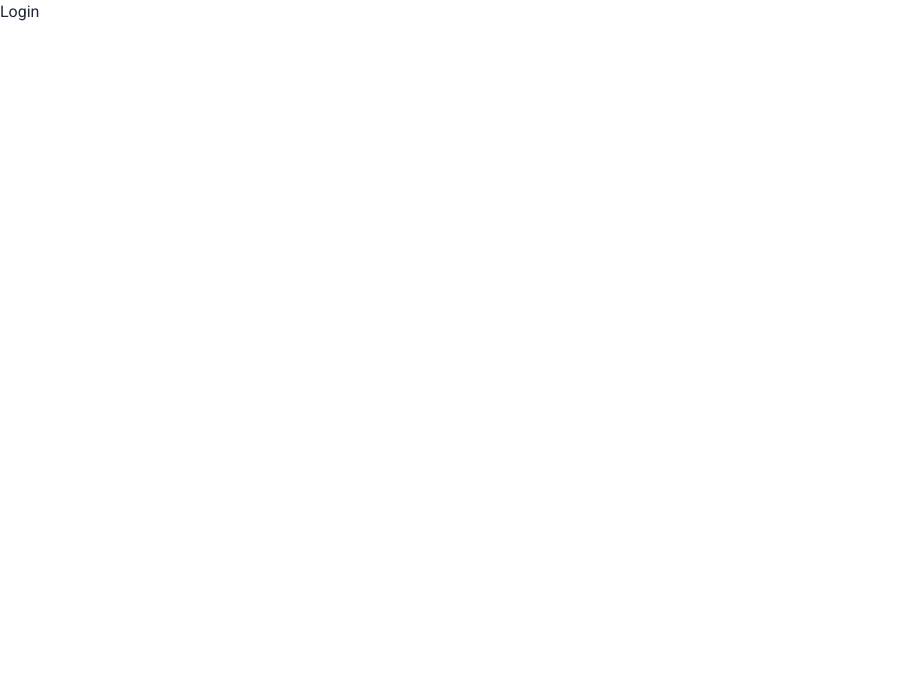
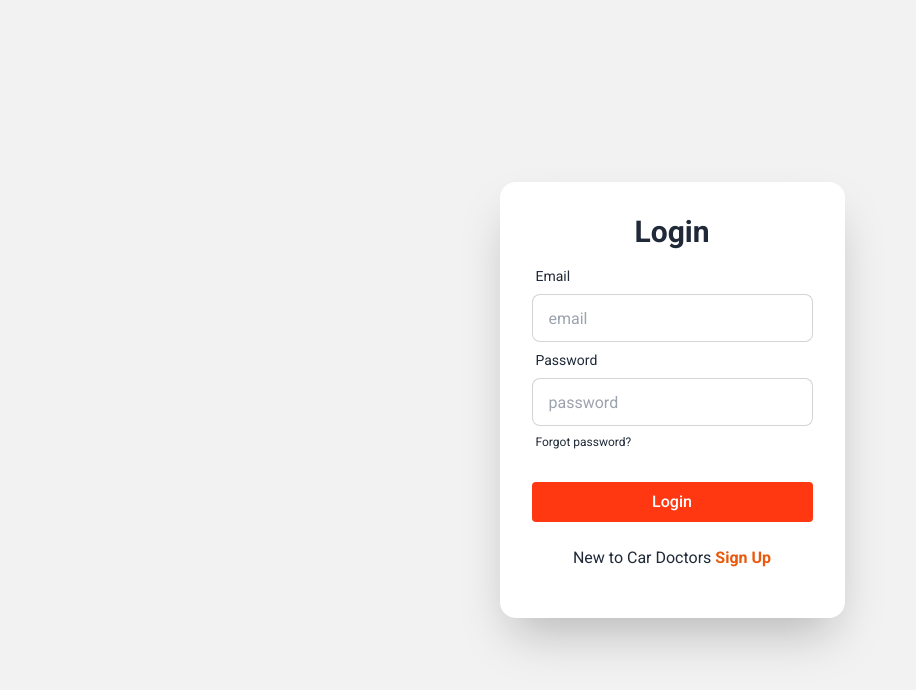
Before and after one commit to Jobayer98/college-service-client, a React (Vite) app: page /login in a window 1280 px wide. Shown: the top 690 px of the page, without its empty margins (0-916 px from the left). Built offline with nearby package versions, Linux system fonts and the light colour scheme; a web font is replaced by a local one.

Commit message:
added login page

```diff
--- a/src/pages/Login/Login.jsx
+++ b/src/pages/Login/Login.jsx
@@ -1,5 +1,154 @@
+import { Link } from "react-router-dom";
+// import img from "../../assets/images/login/login.svg";
+// import { useContext, useState } from "react";
+// import AuthContext from "../../context/AuthContext";
+// import { useForm } from "react-hook-form";
+
 const Login = () => {
-  return <div>Login</div>;
+  // const [error, setError] = useState(false);
+  // const location = useLocation();
+  // const navigate = useNavigate();
+  // const { login, loginWithGoogle, loginWithFacebook, loginWithGithub } =
+  //   useContext(AuthContext);
+
+  // const { register, handleSubmit } = useForm();
+
+  // const from = location.state?.form?.pathname || "/";
+
+  // const onSubmit = (data) => {
+  //   login(data.email, data.password)
+  //     .then((res) => {
+  //       setError(false);
+  //       console.log(res);
+  //       navigate(from, { replace: true });
+  //     })
+  //     .catch((err) => {
+  //       setError(true);
+  //     });
+  // };
+
+  // // login with google account
+  // const handleLoginGoogle = () => {
+  //   loginWithGoogle()
+  //     .then((res) => {
+  //       setError(false);
+  //       if (res?.user) {
+  //         notify();
+
+  //         const user = {
+  //           name: res.user.displayName,
+  //           email: res.user.email,
+  //         };
+  //         saveUser(user);
+  //         navigate(from, { replace: true });
+  //       }
+  //     })
+  //     .catch(() => {
+  //       setError(true);
+  //     });
+  // };
+
+  // // login with github account
+  // const handleLoginGithub = () => {
+  //   loginWithGithub()
+  //     .then((res) => {
+  //       setError(false);
+  //       if (res?.user) {
+  //         notify();
+  //         const user = {
+  //           name: res.user.displayName,
+  //           email: res.user.email,
+  //         };
+  //         saveUser(user);
+  //         navigate(from, { replace: true });
+  //       }
+  //     })
+  //     .catch(() => {
+  //       setError(true);
+  //     });
+  // };
+
+  // // login with facebook account
+
+  // const handLoginFacebook = () => {
+  //   loginWithFacebook()
+  //     .then((res) => {
+  //       setError(false);
+  //       if (res?.user) {
+  //         notify();
+  //         const user = {
+  //           name: res.user.displayName,
+  //           email: res.user.email,
+  //         };
+  //         saveUser(user);
+  //         navigate(from, { replace: true });
+  //       }
+  //     })
+  //     .catch(() => {
+  //       setError(true);
+  //     });
+  // };
+
+  return (
+    <div className="hero min-h-screen bg-base-200">
+      <div className="hero-content flex-col md:flex-row">
+        <div className="w-1/2 mr-12 block">
+          {/* {<img className="hidden md:block" src={img} alt="img" />} */}
+        </div>
+        <div className="card flex-shrink-0 w-full max-w-sm shadow-2xl bg-base-100">
+          <div className="card-body">
+            <h1 className="text-3xl text-center font-bold">Login</h1>
+            <form>
+              <div className="form-control">
+                <label className="label">
+                  <span className="label-text">Email</span>
+                </label>
+                <input
+                  type="text"
+                  name="email"
+                  placeholder="email"
+                  className="input input-bordered"
+                  // {...register("email", { required: true })}
+                />
+              </div>
+              <div className="form-control">
+                <label className="label">
+                  <span className="label-text">Password</span>
+                </label>
+                <input
+                  type="password"
+                  name="password"
+                  placeholder="password"
+                  className="input input-bordered"
+                  // {...register("password", { required: true })}
+                />
+                <label className="label">
+                  <a href="#" className="label-text-alt link link-hover">
+                    Forgot password?
+                  </a>
+                </label>
+              </div>
+              <div className="form-control mt-6">
+                <button
+                  className="bg-[#ff3811] text-white p-2 rounded font-medium cursor-pointer"
+                  type="submit"
+                >
+                  Login
+                </button>
+              </div>
+            </form>
+            <p className="my-4 text-center">
+              New to Car Doctors{" "}
+              <Link className="text-orange-600 font-bold" to="/signup">
+                Sign Up
+              </Link>{" "}
+            </p>
+            {/* <SocialLogin></SocialLogin> */}
+          </div>
+        </div>
+      </div>
+    </div>
+  );
 };
 
 export default Login;
--- a/src/routers/Routes.jsx
+++ b/src/routers/Routes.jsx
@@ -52,7 +52,7 @@ const router = createBrowserRouter([
     element: <Login />,
   },
   {
-    path: "register",
+    path: "signup",
     element: <Register />,
   },
 ]);
```
Also changed, not shown: 1 other file (tests, documents, lock files or other folders).
